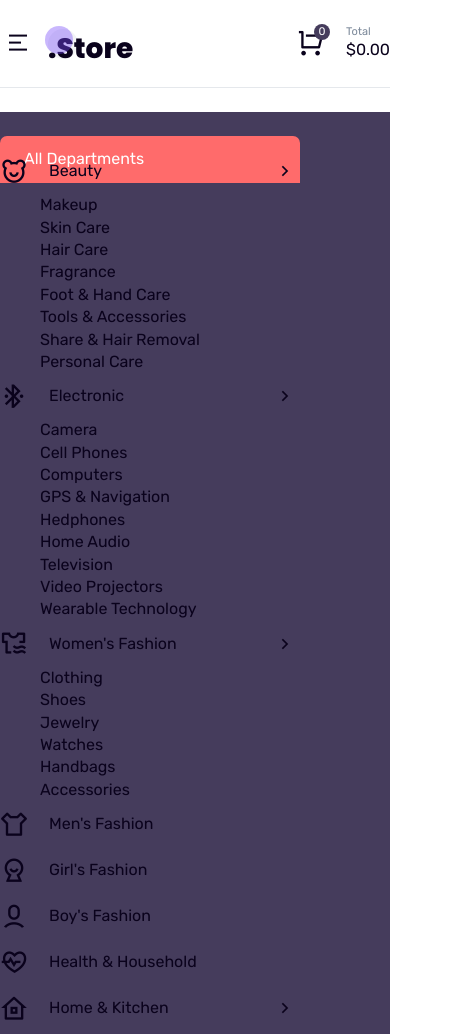
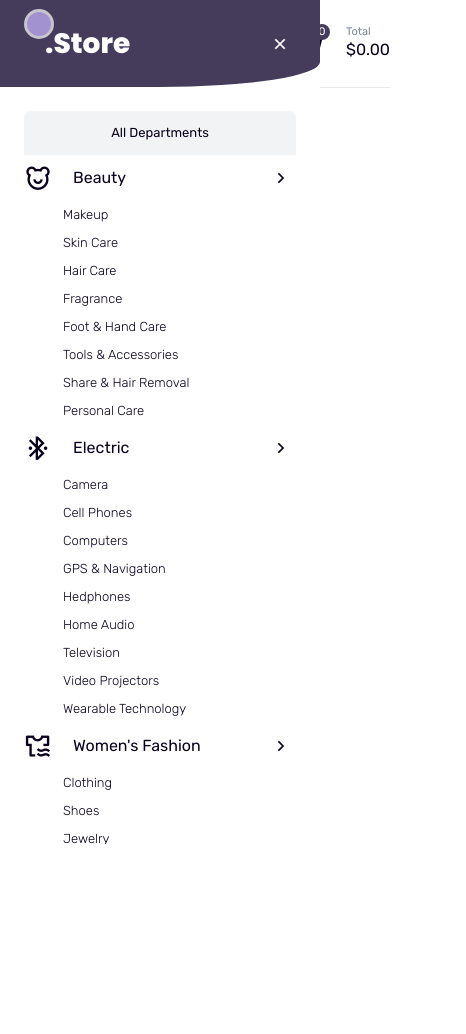
Before and after one commit to mfelfelani72/eshop, a plain HTML site: page index.html in a window 390 px wide. Shown: the top 1034 px of the page, 466 px wide, since content can reach past the window. After the commit the page ends 844 px from the top, so only its background shows below. Drawn offline with Linux system fonts and the light colour scheme.

Commit message:
mobile menu

```diff
--- a/index.html
+++ b/index.html
@@ -11,7 +11,21 @@
 
 <body>
     <div id="page" class="site">
+
+        <aside class="site-off desktop-hide">
+            <div class="off-canvas">
+                <div class="canvas-head flexitem">
+                    <div class="logo"><a href="/"><span class="circle"></span>.Store</a></div>
+                    <a href="#" class="t-close flexcenter"><i class="ri-close-line"></i></a>
+                </div>
+                <div class="departments"></div>
+                <nav></nav>
+                <div class="thetop-nav"></div>
+            </div>
+        </aside>
+
         <header>
+
             <div class="header-top mobile-hide">
                 <div class="container">
                     <div class="wrapper flexitem">
@@ -52,6 +66,7 @@
                     </div>
                 </div>
             </div>
+
             <div class="header-nav">
                 <div class="container">
                     <div class="wrapper flexitem">
@@ -132,7 +147,8 @@
                                                                 <li><a href="#">chanel</a></li>
                                                                 <li><a href="#">hurley</a></li>
                                                             </ul>
-                                                            <a href="#" class="view-all"> View all brands <i class="ri-arrow-right-line"></i></a>
+                                                            <a href="#" class="view-all"> View all brands <i
+                                                                    class="ri-arrow-right-line"></i></a>
                                                         </div>
                                                     </div>
                                                     <div class="flexcol products">
@@ -183,7 +199,8 @@
                     </div>
                 </div>
             </div>
-            <div class="header-main mobile">
+
+            <div class="header-main mobile-hide">
                 <div class="container">
                     <div class="wrapper flexitem">
                         <div class="left">
@@ -214,10 +231,10 @@
                                                 <li><a href="#">Personal Care</a></li>
                                             </ul>
                                         </li>
-                                        <li class="has-child electronic">
+                                        <li class="has-child electric">
                                             <a href="">
                                                 <div class="icon-large"><i class="ri-bluetooth-connect-line"></i></div>
-                                                Electronic
+                                                Electric
                                                 <div class="icon-small"><i class="ri-arrow-right-s-line"></i></div>
                                             </a>
                                             <ul>
@@ -368,6 +385,7 @@
                     </div>
                 </div>
             </div>
+
         </header>
         <!-- header -->
         <main>
--- a/script.js
+++ b/script.js
@@ -0,0 +1,15 @@
+function copyMenu(){
+
+    var dptCategory = document.querySelector('.dpt-cat');
+    var dptPlace = document.querySelector('.departments');
+    dptPlace.innerHTML = dptCategory.innerHTML;
+
+    var mainNav = document.querySelector('.header-nav nav');
+    var navPlace = document.querySelector('.off-canvas nav');
+    navPlace.innerHTML = mainNav.innerHTML;
+
+    var topNav = document.querySelector('.header-top .wrapper');
+    var topPlace = document.querySelector('.off-canvas .thetop-nav');
+}
+
+copyMenu();
--- a/style.css
+++ b/style.css
@@ -272,7 +272,7 @@ h4 {
 
 
 
-header li>a {
+:where(.off-canvas, header) li>a {
     display: flex;
     position: relative;
     line-height: inherit;
@@ -376,12 +376,12 @@ header li>a {
 .circle::before {
     content: '';
     position: absolute;
-    width: 28px;
-    height: 28px;
+    width: 24px;
+    height: 24px;
     border-radius: var(--percent50);
     background-color: var(--secoundary-color);
-    bottom: 5px;
-    right: 5px;
+    bottom: 3px;
+    right: 3px;
     opacity: .4;
 }
 
@@ -474,6 +474,14 @@ nav .fly-item {
     align-items: center;
 }
 
+.dpt-menu .has-child:hover ul  {
+    display: block;
+}
+
+.dpt-menu .has-child li a:hover {
+    text-decoration: underline;
+}
+
 
 
 .header-main .right {
@@ -522,6 +530,81 @@ form.search button:hover {
     background-color: var(--dark-color);
 }
 
+
+.site-off {
+    position: fixed;
+    width: 320px;
+    height: var(--percent100);
+    background-color: var(--white-color);
+    overflow-y: auto;
+    z-index: 1000;
+}
+
+.off-canvas {
+    width: var(--percent100);
+    height: var(--percent100);
+    touch-action: auto;
+    padding: 1.5em;
+}
+
+.off-canvas .canvas-head {
+    color: var(--white-color);
+    justify-content: space-between;
+    padding: 1.5em;
+    margin: -1.5em -1.5em 1.5em;
+    background-color: var(--secoundary-dark-color);
+    border-bottom-right-radius: 160px 25px;
+
+}
+
+.off-canvas .canvas-head .logo {
+    z-index: 10;
+    position: relative;
+}
+
+.off-canvas .canvas-head .logo .circle {
+    opacity: .75;
+}
+
+.t-close {
+    font-size: 1.25em;
+    width: 32px;
+    height: 32px;
+    border-radius: var(--percent50);
+    background-color: var(--secoundary-dark-color);
+    color: var(--white-color);
+    transition: var(--trans-background-color);
+}
+.t-close:hover {
+    background-color: var(--white-color);
+    color: var(--secoundary-dark-color);
+    opacity: .75;
+}
+
+.off-canvas .dpt-head {
+    font-size: var(--font-small);
+    padding: 1em;
+    margin-top: 1em;
+    text-align: center;
+    background-color: var(--light-bg-color);
+    border-radius: 7px 7px 0 0;
+}
+
+.off-canvas .has-child > :where(ul, .mega){
+    font-size: var(--font-small);
+    font-weight: var(--fw3);
+    line-height: 28px;
+    padding-left: 3em;
+}
+
+.off-canvas .thetop-nav ul, .off-canvas nav >ul {
+    flex-direction: column;
+    align-items: flex-start;
+    font-size: var(--font-small);
+    line-height: 36px;
+    padding-top: 1.25em;
+    border-top: 1px solid var(--border-color);
+}
 
 
 
@@ -682,10 +765,32 @@ form.search button:hover {
         border: 1px solid var(--border-color);
         border-top: 0;
         display: none;
+        background-position: right bottom;
+        background-repeat: no-repeat;
+        background-size: auto;
 
     }
-    .dpt-menu .has-child:nth-child(1) > ul {
-        display: block;
+    .dpt-menu .mega {
+        display: none;
+    }
+    .dpt-menu .beauty ul {
+        background-image: url(assets/menu/menu_bg1.jpg);
+    }
+    .dpt-menu .electric ul {
+        background-image: url(assets/menu/menu_bg2.jpg);
+    }
+    .dpt-menu .fashion ul {
+        background-image: url(assets/menu/menu_bg3.jpg);
+    }
+    .dpt-menu .homekit .mega {
+        background-image: url(assets/menu/menu_bg4.jpg);
+    }
+    .dpt-menu .mega {
+        width: auto;
+        min-height: var(--percent100);
+    }
+    .has-child:hover .mega {
+        display: flex;
     }
 
 
```
Also changed, not shown: 1 other file.
